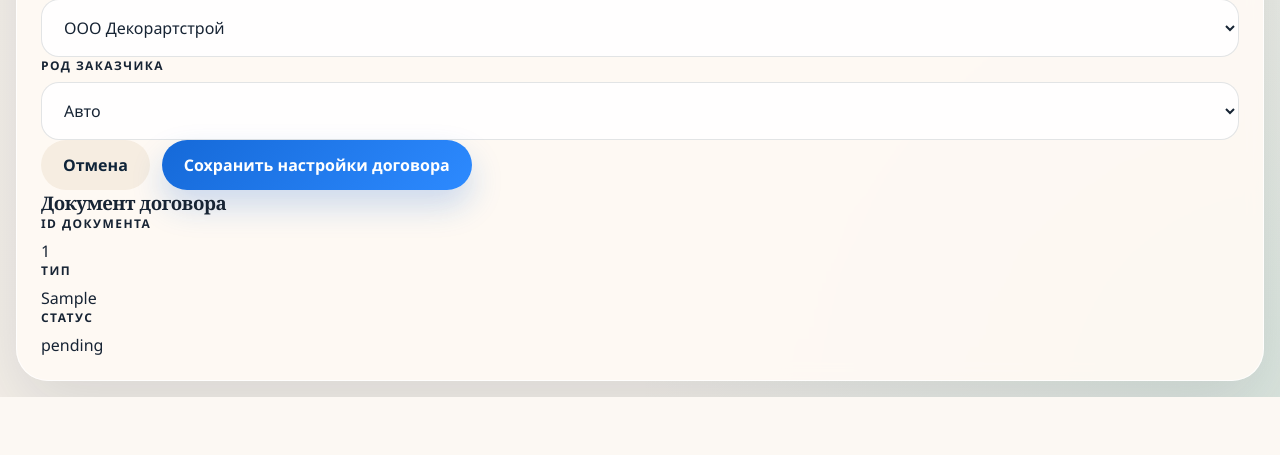
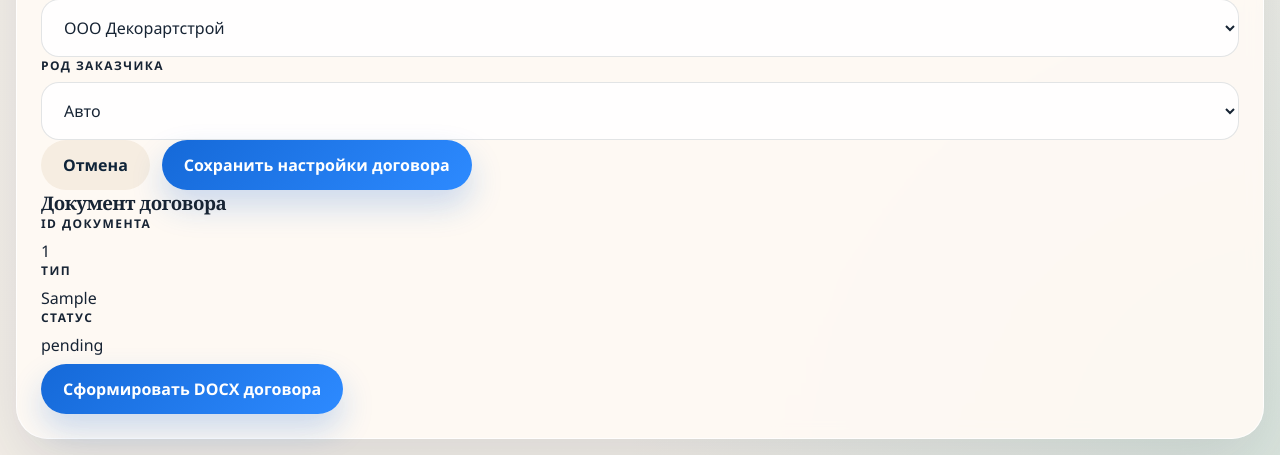
Before and after one commit to Gorodokspb/-, a FastAPI app: template webapp/templates/contract_settings.html in a window 1280 px wide. Shown: the part 1973-2428 px from the top of the page. Before the commit the page ends 2370 px from the top, so only its background shows below. Run offline with FastAPI, Linux system fonts and the light colour scheme; the template is opened without the code that fills it: most values are stand-ins (such as "Sample title", 1, 10 or a date in 2020); parts of the project's set-up code (start-up, migrations or seed data) failed here and were passed over; some libraries are stand-ins or nearby versions.

Commit message:
Add contract DOCX generation UI

```diff
--- a/webapp/main.py
+++ b/webapp/main.py
@@ -1129,6 +1129,7 @@ def contract_settings_page(project_id: int, request: Request):
             "estimate_total": estimate_total,
             "contract_document": contract_document,
             "saved": request.query_params.get("created") == "contract-settings",
+            "docx_created": request.query_params.get("created") == "contract-docx",
         },
     )
 
--- a/webapp/templates/contract_settings.html
+++ b/webapp/templates/contract_settings.html
@@ -29,6 +29,9 @@
 
         {% if saved %}
         <div class="notice-banner notice-banner-success">Настройки договора сохранены. Черновик документа договора создан/обновлён.</div>
+        {% endif %}
+        {% if docx_created %}
+        <div class="notice-banner notice-banner-success">DOCX договора сформирован.</div>
         {% endif %}
 
         <section class="panel-card panel-card-wide">
@@ -179,6 +182,20 @@
                 <p class="panel-note">Документ договора будет создан как черновик при первом сохранении настроек.</p>
                 {% endif %}
             </div>
+            <div class="detail-form-footer" style="margin-top: 0.5rem;">
+                <div class="form-actions-inline">
+                    {% if contract_document %}
+                    <form method="post" action="/projects/{{ project.id }}/contract/generate-docx" style="display:inline;">
+                        <button type="submit" class="primary-button">Сформировать DOCX договора</button>
+                    </form>
+                    {% if contract_document.file_path %}
+                    <a class="ghost-button" href="/documents/{{ contract_document.id }}/download?kind=file">Скачать DOCX договора</a>
+                    {% endif %}
+                    {% else %}
+                    <span class="panel-note">Сохраните настройки договора, чтобы создать документ и сформировать DOCX.</span>
+                    {% endif %}
+                </div>
+            </div>
         </section>
     </div>
 </main>
```
Also changed, not shown: tests/test_contract_settings.py (+19 -23 lines).
